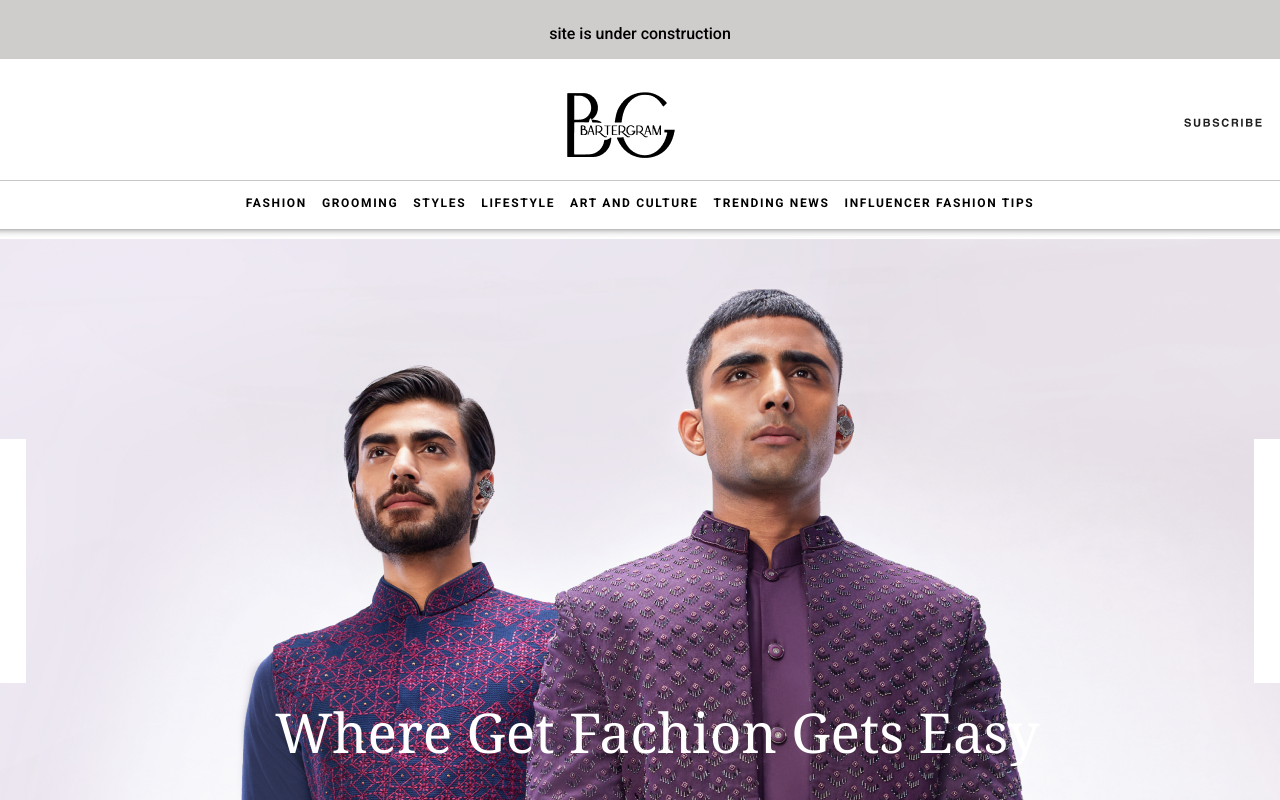
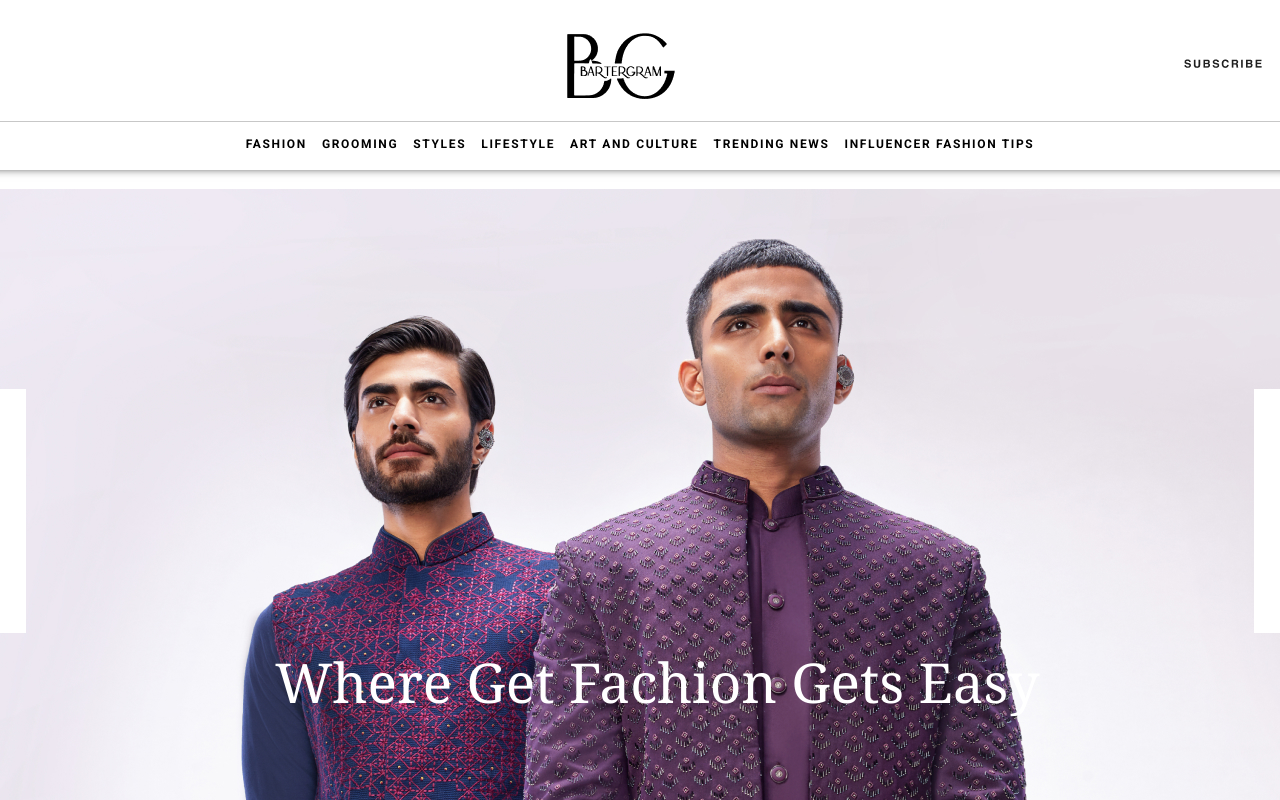
Before and after one commit to YOGESHRAJARAM/Web, a plain HTML site: page index.html in a window 1280 px wide. Shown: the top 800 px of the page. Drawn offline with Linux system fonts and the light colour scheme.

Commit message:
project completed

```diff
--- a/style.css
+++ b/style.css
@@ -16,11 +16,14 @@ body{
     flex-direction:column;
     align-items: center;
     justify-content: center;
-    background-color: rgba(255, 255, 255, 0.882);
+    background-color: rgb(255, 255, 255);
     border: 5px;
     width: 1440px;
     height: 170px;
     box-shadow: 0px 5px 10px -8px #000000;
+    position: fixed;
+    top:0px;
+    z-index: 999;
 }
 
 .first_page_v1_logo{
@@ -68,7 +71,7 @@ body{
     width: 1440px;
     height:669px;
     position: relative;
-    margin-top: 10px;
+    margin-top: 130px;
 
   }
   .chil_1_page1{
```
